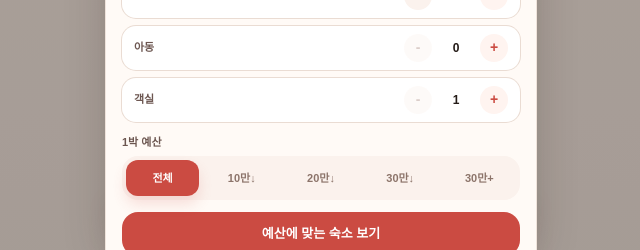
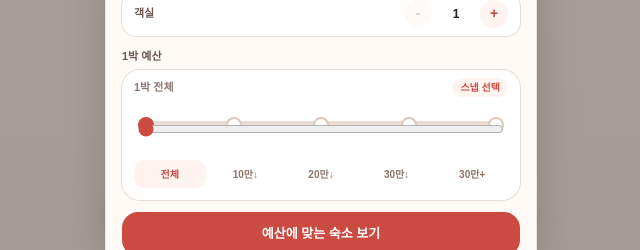
Before and after one commit to munani0918/fukuosaka, a Next.js app: page /stays in a window 1280 px wide. Both pictures are taken after a click on the button "조건 변경하기". Shown: the part 526-776 px from the top of the page, without its empty margins (319-959 px from the left). Built offline with nearby package versions, Linux system fonts and the light colour scheme; no server answers.

Commit message:
Add budget snap slider to stays search

```diff
--- a/app/stays/StaySearchForm.tsx
+++ b/app/stays/StaySearchForm.tsx
@@ -10,11 +10,11 @@ type StaySearchFormProps = {
 };
 
 const STAY_BUDGET_OPTIONS = [
-  { id: "all", label: "전체", summary: "1박 전체", min: null, max: null },
-  { id: "under-100k", label: "10만↓", summary: "1박 10만원 이하", min: null, max: 100000 },
-  { id: "under-200k", label: "20만↓", summary: "1박 20만원 이하", min: null, max: 200000 },
-  { id: "under-300k", label: "30만↓", summary: "1박 30만원 이하", min: null, max: 300000 },
-  { id: "over-300k", label: "30만+", summary: "1박 30만원 이상", min: 300000, max: null },
+  { id: "all", label: "전체", summary: "1박 전체", queryValue: "all", min: null, max: null },
+  { id: "under-100k", label: "10만↓", summary: "1박 10만원 이하", queryValue: "100000", min: null, max: 100000 },
+  { id: "under-200k", label: "20만↓", summary: "1박 20만원 이하", queryValue: "200000", min: null, max: 200000 },
+  { id: "under-300k", label: "30만↓", summary: "1박 30만원 이하", queryValue: "300000", min: null, max: 300000 },
+  { id: "over-300k", label: "30만+", summary: "1박 30만원 이상", queryValue: "premium", min: 300000, max: null },
 ] as const;
 
 type StayBudgetOption = (typeof STAY_BUDGET_OPTIONS)[number];
@@ -106,6 +106,12 @@ export function StaySearchForm({ state }: StaySearchFormProps) {
   const minCheckOut = useMemo(() => addStayDays(checkIn, 1), [checkIn]);
   const summary = `${keyword || "숙소"} · ${compactDateRange(checkIn, checkOut)}`;
   const guestSummary = `성인 ${adultCount} · 아동 ${childCount} · 객실 ${roomCount}`;
+  const budgetIndex = Math.max(
+    0,
+    STAY_BUDGET_OPTIONS.findIndex((option) => option.id === budgetOption.id),
+  );
+  const budgetProgress =
+    (budgetIndex / (STAY_BUDGET_OPTIONS.length - 1)) * 100;
 
   useEffect(() => {
     const openPanel = () => setIsPanelOpen(true);
@@ -125,6 +131,11 @@ export function StaySearchForm({ state }: StaySearchFormProps) {
 
   function handleCheckOutChange(nextCheckOut: string) {
     setCheckOut(nextCheckOut > checkIn ? nextCheckOut : minCheckOut);
+  }
+
+  function handleBudgetIndexChange(nextIndex: number) {
+    const nextOption = STAY_BUDGET_OPTIONS[nextIndex] ?? STAY_BUDGET_OPTIONS[0];
+    setBudgetOption(nextOption);
   }
 
   return (
@@ -255,7 +266,48 @@ export function StaySearchForm({ state }: StaySearchFormProps) {
                 <p className="mb-1.5 text-[11px] font-black text-[#6c5650]">
                   1박 예산
                 </p>
-                <div className="grid grid-cols-5 gap-1.5 rounded-[16px] bg-[#fbf2ed] p-1">
+                <div className="rounded-[18px] bg-white px-3 pb-3 pt-2 ring-1 ring-[#eadcd3]">
+                  <div className="mb-1 flex items-center justify-between">
+                    <span className="text-[11px] font-bold text-[#8f776f]">
+                      {budgetOption.summary}
+                    </span>
+                    <span className="rounded-full bg-[#fff4f0] px-2 py-0.5 text-[10px] font-black text-[#cb4b42]">
+                      스냅 선택
+                    </span>
+                  </div>
+                  <div className="relative px-1 pt-2">
+                    <div className="absolute left-1 right-1 top-[20px] h-2 rounded-full bg-[#eadcd3]" />
+                    <div
+                      className="absolute left-1 top-[20px] h-2 rounded-full bg-[#cb4b42]"
+                      style={{ width: budgetProgress === 0 ? 0 : `${budgetProgress}%` }}
+                    />
+                    <div className="absolute left-1 right-1 top-[16px] flex justify-between">
+                      {STAY_BUDGET_OPTIONS.map((option, index) => (
+                        <span
+                          key={option.id}
+                          className={`h-4 w-4 rounded-full border-2 ${
+                            index <= budgetIndex
+                              ? "border-[#cb4b42] bg-[#cb4b42]"
+                              : "border-[#dcc8bd] bg-white"
+                          }`}
+                        />
+                      ))}
+                    </div>
+                    <input
+                      type="range"
+                      min={0}
+                      max={4}
+                      step={1}
+                      value={budgetIndex}
+                      onChange={(event) =>
+                        handleBudgetIndexChange(Number(event.target.value))
+                      }
+                      aria-label="1박 예산"
+                      className="relative z-10 h-10 w-full cursor-pointer accent-[#cb4b42]"
+                      style={{ accentColor: "#cb4b42" }}
+                    />
+                  </div>
+                  <div className="mt-1 grid grid-cols-5 gap-1">
                     {STAY_BUDGET_OPTIONS.map((option) => {
                       const selected = option.id === budgetOption.id;
                       return (
@@ -263,9 +315,9 @@ export function StaySearchForm({ state }: StaySearchFormProps) {
                           key={option.id}
                           type="button"
                           onClick={() => setBudgetOption(option)}
-                        className={`h-9 rounded-[12px] text-[11px] font-black ${
+                          className={`h-7 whitespace-nowrap rounded-[10px] text-[10px] font-black ${
                             selected
-                            ? "bg-[#cb4b42] text-white shadow-[0_8px_14px_rgba(203,75,66,0.16)]"
+                              ? "bg-[#fff4f0] text-[#cb4b42]"
                               : "text-[#8c746a]"
                           }`}
                         >
@@ -273,6 +325,7 @@ export function StaySearchForm({ state }: StaySearchFormProps) {
                         </button>
                       );
                     })}
+                  </div>
                 </div>
               </div>
             </div>
@@ -300,6 +353,7 @@ export function StaySearchForm({ state }: StaySearchFormProps) {
       <input type="hidden" name="children" value={childCount} />
       <input type="hidden" name="rooms" value={roomCount} />
       <input type="hidden" name="isDomestic" value={String(state.isDomestic)} />
+      <input type="hidden" name="budget" value={budgetOption.queryValue} />
       <input type="hidden" name="hotelPriceMin" value={budgetOption.min ?? ""} />
       <input type="hidden" name="hotelPriceMax" value={budgetOption.max ?? ""} />
       <input type="hidden" name="page" value="0" />
--- a/src/lib/stays.ts
+++ b/src/lib/stays.ts
@@ -66,6 +66,36 @@ function clampInt(value: number, min: number, max: number) {
   return Math.min(max, Math.max(min, Math.round(value)));
 }
 
+function budgetQueryToPriceRange(value: string | undefined) {
+  switch (value) {
+    case "100000":
+      return { min: null, max: 100000 };
+    case "200000":
+      return { min: null, max: 200000 };
+    case "300000":
+      return { min: null, max: 300000 };
+    case "premium":
+    case "300000-plus":
+      return { min: 300000, max: null };
+    case "all":
+      return { min: null, max: null };
+    default:
+      return undefined;
+  }
+}
+
+function priceRangeToBudgetQuery(
+  state: Pick<StaySearchState, "hotelPriceMin" | "hotelPriceMax">,
+) {
+  if (state.hotelPriceMin === 300000 && state.hotelPriceMax === null) {
+    return "premium";
+  }
+  if (state.hotelPriceMax === 300000) return "300000";
+  if (state.hotelPriceMax === 200000) return "200000";
+  if (state.hotelPriceMax === 100000) return "100000";
+  return "all";
+}
+
 export function futureStayDate(offsetDays: number, now = new Date()) {
   const target = new Date(now);
   target.setDate(target.getDate() + offsetDays);
@@ -122,6 +152,13 @@ export function coerceStaySearchState(
   const adultCount = toInt(pick(input.adultCount) ?? pick(input.adults), 2);
   const childCount = toInt(pick(input.childCount) ?? pick(input.children), 0);
   const roomCount = toInt(pick(input.roomCount) ?? pick(input.rooms), 1);
+  const budgetRange = budgetQueryToPriceRange(pick(input.budget));
+  const hotelPriceMin = toNullableInt(
+    pick(input.hotelPriceMin) ?? pick(input.minPrice),
+  );
+  const hotelPriceMax = toNullableInt(
+    pick(input.hotelPriceMax) ?? pick(input.maxPrice),
+  );
 
   return getDefaultStaySearchState(pick(input.keyword)?.trim() || fallbackKeyword, {
     checkIn: pick(input.checkIn) || futureStayDate(35),
@@ -130,12 +167,8 @@ export function coerceStaySearchState(
     childCount,
     roomCount,
     isDomestic: pick(input.isDomestic) === "true",
-    hotelPriceMin: toNullableInt(
-      pick(input.hotelPriceMin) ?? pick(input.minPrice),
-    ),
-    hotelPriceMax: toNullableInt(
-      pick(input.hotelPriceMax) ?? pick(input.maxPrice),
-    ),
+    hotelPriceMin: hotelPriceMin ?? budgetRange?.min ?? null,
+    hotelPriceMax: hotelPriceMax ?? budgetRange?.max ?? null,
     page: toInt(pick(input.page), 0),
     size: toInt(pick(input.size), 12),
   });
@@ -145,6 +178,8 @@ function appendHotelPriceParams(
   params: URLSearchParams,
   state: Pick<StaySearchState, "hotelPriceMin" | "hotelPriceMax">,
 ) {
+  params.set("budget", priceRangeToBudgetQuery(state));
+
   if (state.hotelPriceMin !== null) {
     params.set("hotelPriceMin", String(state.hotelPriceMin));
   }
```
Lines whose indentation alone changed are shown as unchanged.
